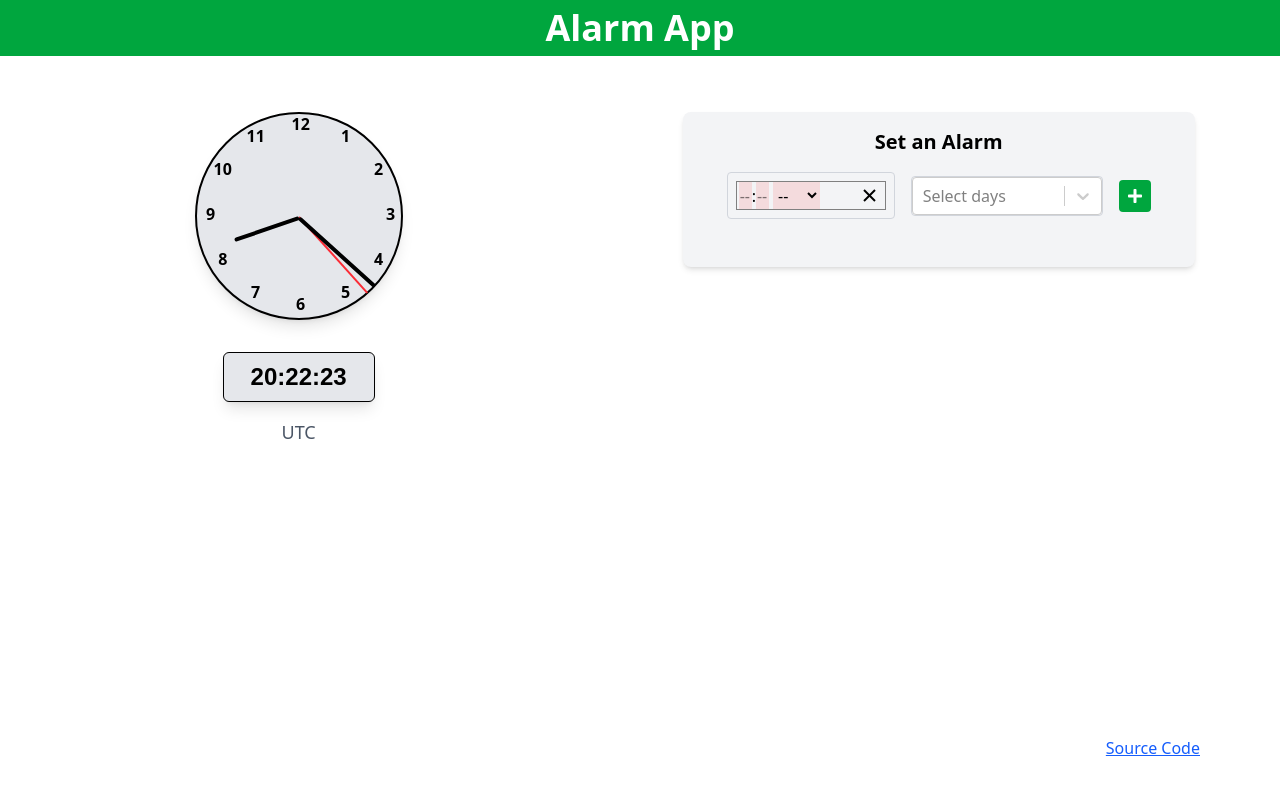
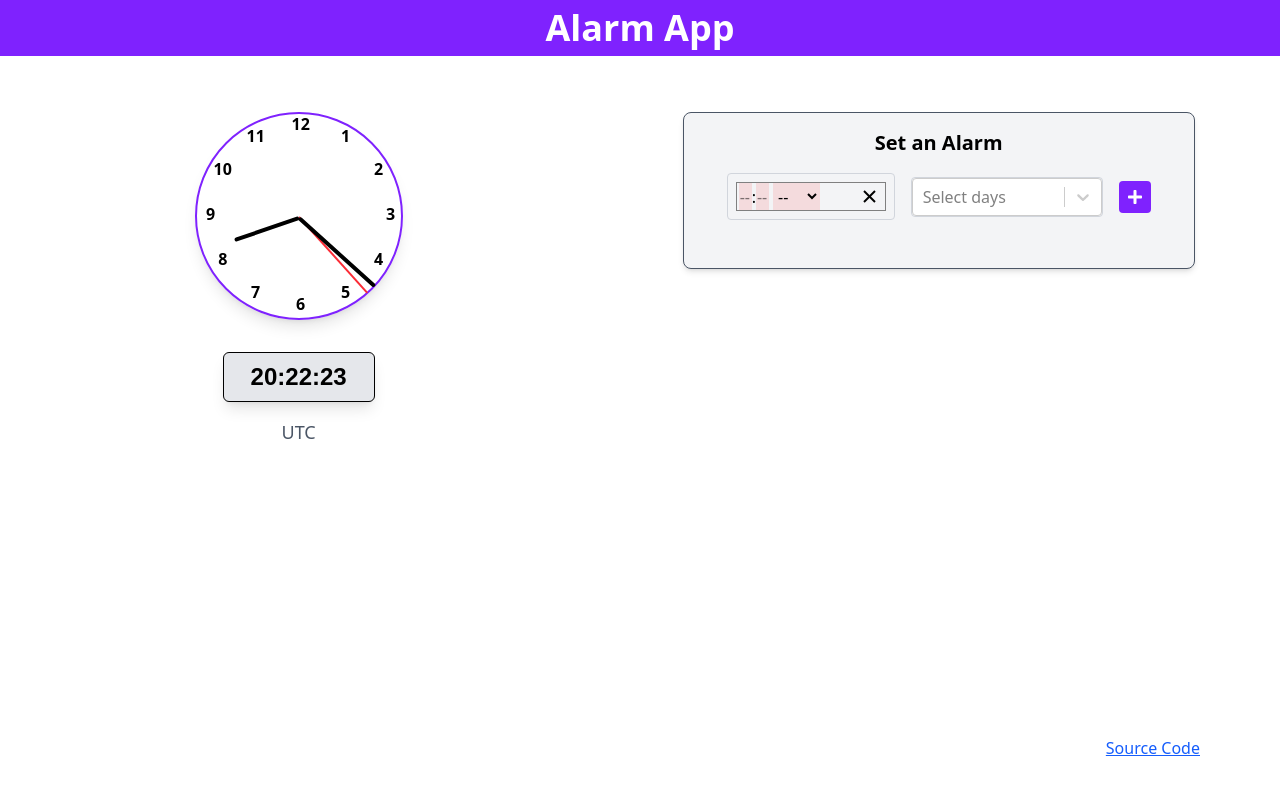
Before and after one commit to sudhanshuv1/alarm-clock, a React (Vite) app: page / in a window 1280 px wide. Shown: the top 792 px of the page. Built offline with nearby package versions, Linux system fonts and the light colour scheme; a web font is replaced by a local one.

Commit message:
Change color for styling

```diff
--- a/src/App.jsx
+++ b/src/App.jsx
@@ -73,7 +73,7 @@ function App() {
 
   return (
     <>
-      <header className='mb-6 text-center bg-green-600'>
+      <header className='mb-6 text-center bg-violet-600'>
         <h1 className='text-4xl font-bold p-2 text-white'>Alarm App</h1>
       </header>
       <div className='flex flex-col md:flex-row min-h-[80vh] min-w-full py-8'>
@@ -84,7 +84,7 @@ function App() {
           setActiveAlarmState={setActiveAlarmState}
           alarmslist={alarmslist}
         />
-        <div className='p-4 flex h-full w-5/6 md:w-2/3 flex-col bg-gray-100 rounded-lg shadow-md max-w-lg mx-auto'>
+        <div className='p-4 flex h-full w-5/6 md:w-2/3 flex-col bg-gray-100 border border-gray-600 rounded-lg shadow-md max-w-lg mx-auto'>
           <AddAlarm
             newAlarmTime={newAlarmTime}
             setNewAlarmTime={setNewAlarmTime}
--- a/src/components/AddAlarm.jsx
+++ b/src/components/AddAlarm.jsx
@@ -38,7 +38,7 @@ const AddAlarm = ({ newAlarmTime, setNewAlarmTime, setSelectedOptions, handleSub
           id='submit-button'
           type='submit'
           aria-label='Add Alarm'
-          className='flex items-center justify-center p-2 bg-green-600 text-white hover:cursor-pointer rounded hover:bg-green-700 w-full sm:w-auto'
+          className='flex items-center justify-center p-2 bg-violet-600 text-white hover:cursor-pointer rounded hover:bg-violet-700 w-full sm:w-auto'
         >
           <FaPlus />
         </button>
--- a/src/components/AlarmItem.jsx
+++ b/src/components/AlarmItem.jsx
@@ -3,7 +3,7 @@ import { FaTrashAlt } from 'react-icons/fa';
 
 const AlarmItem = ({ item, handleDelete }) => {
   return (
-    <li className="flex justify-between items-center p-4 bg-white rounded shadow-md">
+    <li className="flex justify-between items-center p-4 bg-white border border-gray-600 rounded shadow-md">
       <div>
         <p className="text-lg font-semibold">{item.alarmTime}</p>
         <div className="flex flex-wrap space-x-2 mt-2 max-h-21 overflow-y-auto">
--- a/src/components/AnalogClock.jsx
+++ b/src/components/AnalogClock.jsx
@@ -31,7 +31,7 @@ const AnalogClock = ({ hours, minutes, seconds }) => {
   });
 
   return (
-    <div className="relative w-52 h-52 border-2 bg-gray-200 border-black shadow-lg rounded-full">
+    <div className="relative w-52 h-52 border-2 border-violet-600 border-black shadow-lg rounded-full">
 
       {markers}
 
--- a/src/components/Ringalarm.jsx
+++ b/src/components/Ringalarm.jsx
@@ -62,11 +62,11 @@ const Ringalarm = ({ displayAlarmState, setDisplayAlarmState, setActiveAlarmStat
           <div className="fixed inset-0 flex items-center justify-center z-50">
             <div className="bg-white p-2 rounded-lg shadow-lg flex flex-col justify-between text-center w-full md:max-w-lg lg:max-w-xl md:h-42 md:w-42 lg:h-68 lg:w-68">
               <h1 className="text-3xl font-bold text-red-600 mb-4 animate-blink">ALARM</h1>
-              <h4 className="text-2xl font-semibold mb-4">Alarm is ringing at <span className="digital7-font">{activeAlarm.alarmTime}</span></h4>
+              <h4 className="text-2xl font-semibold mb-4">Alarm is ringing at <span className="digital7-font text-violet-600">{activeAlarm.alarmTime}</span></h4>
               <div className="flex justify-around mb-4">
                 <button
                   onClick={nextSnoozeDisplay}
-                  className="px-4 py-2 bg-green-600 text-white font-bold rounded hover:bg-green-700 hover:cursor-pointer"
+                  className="px-4 py-2 bg-violet-600 text-white font-bold rounded hover:bg-violet-700 hover:cursor-pointer"
                 >
                   Snooze
                 </button>
```
Also changed, not shown: 1 other file (tests, documents, lock files or other folders).
